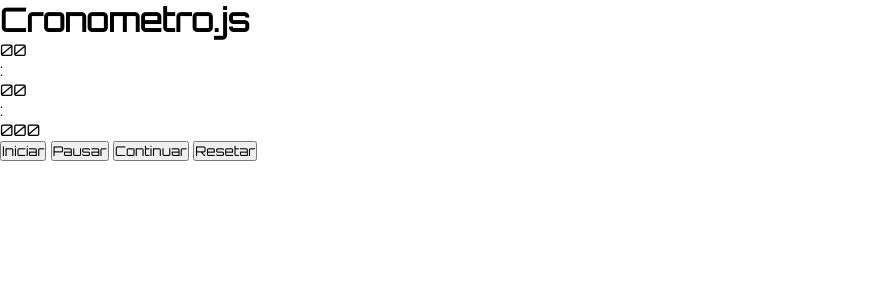
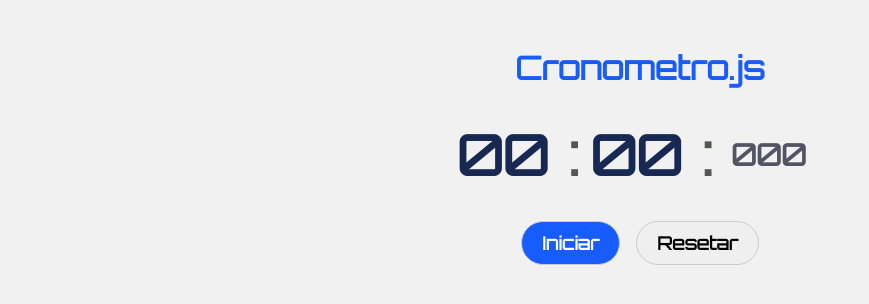
Before and after one commit to JheymisRodrigues21/Projeto-Cronomero-js, a plain HTML site: page cronometro-js/index.html in a window 1280 px wide. Shown: the whole page, without its empty margins (0-869 px from the left). Drawn offline with Linux system fonts and the light colour scheme.

Commit message:
estudos em layout finalizado

```diff
--- a/cronometro-js/CSS/style.css
+++ b/cronometro-js/CSS/style.css
@@ -3,3 +3,73 @@
     padding: 0;
     font-family: 'Orbitron', sans-serif;
 }
+.container {
+display: flex;
+flex-direction: column;
+align-items: center;
+gap: 2rem;
+padding-top: 3rem;
+background-color: #f1f1f1;
+min-height: 100vh;
+}
+
+.container h1 {
+    color: #175cff;
+}
+
+.timer {
+    display: flex;
+    font-size: 55px;
+    font-weight: bold;
+    color: #333;
+}
+
+.time {
+    display: flex;
+    align-items: center;
+    justify-content: center;
+    margin-right: 10px;
+    color: #172953;
+    min-width: 90px;
+}
+
+.separator {
+padding: 0 10px;
+color: #525752;
+
+}
+
+#miliseconds {
+    font-size: 30px;
+    color: #525363;
+}
+
+.buttons {
+    display: flex;
+    gap: 1rem;
+}
+
+.btn{
+    padding: 10px 20px;
+    font-size: 18px;
+    font-weight: bold;
+    border-radius: 30px;
+    cursor: pointer;
+    border: 1px solid #ccc;
+    transition: all 0.2s ease-in-out;
+}
+
+.btn:hover {
+    transform: scale(1.1);
+}
+
+#startBtn {
+background-color: #175cff;
+color: #fff;
+
+}
+
+#pauseBtn,
+#resumeBtn {
+    display: none;
+}
--- a/cronometro-js/index.html
+++ b/cronometro-js/index.html
@@ -23,14 +23,16 @@
           <div class="time" id="seconds">00</div>
           <div class="separator">:</div>
           <div class="time" id="miliseconds">000</div>
+
         </div>
+        <div class="buttons">
+            <button class="btn" id="startBtn">Iniciar</button>
+            <button class="btn" id="pauseBtn">Pausar</button>
+            <button class="btn" id="resumeBtn">Continuar</button>
+            <button class="btn" id="resertBtn">Resetar</button>
+             </div>
     </div>
- <div class="buttons">
-<button class="btn" id="startBtn">Iniciar</button>
-<button class="btn" id="pauseBtn">Pausar</button>
-<button class="bnt" id="resumeBtn">Continuar</button>
-<button class="bnt" id="resertBtn">Resetar</button>
- </div>
+
 
 </body>
 </html>
```
